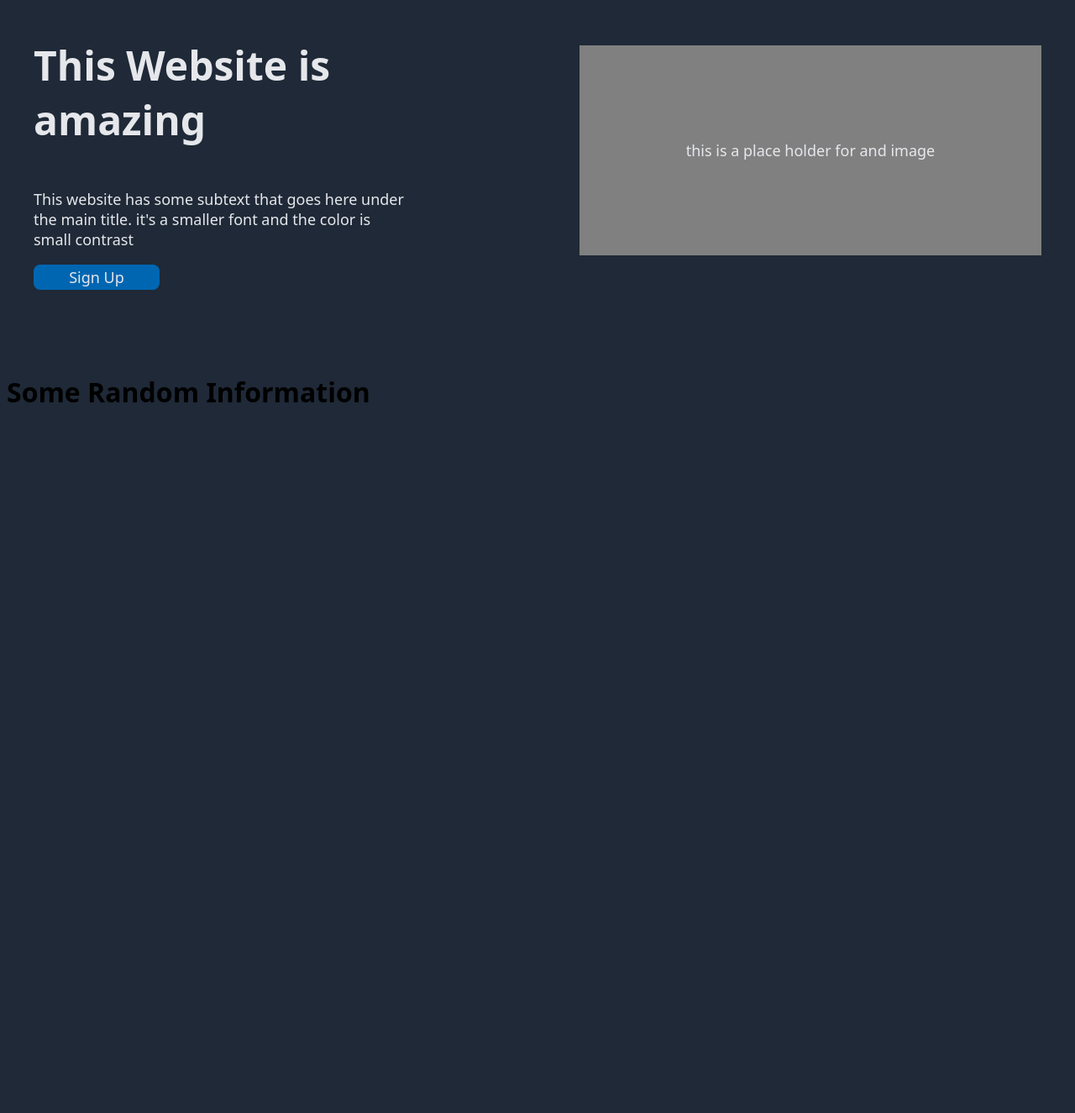
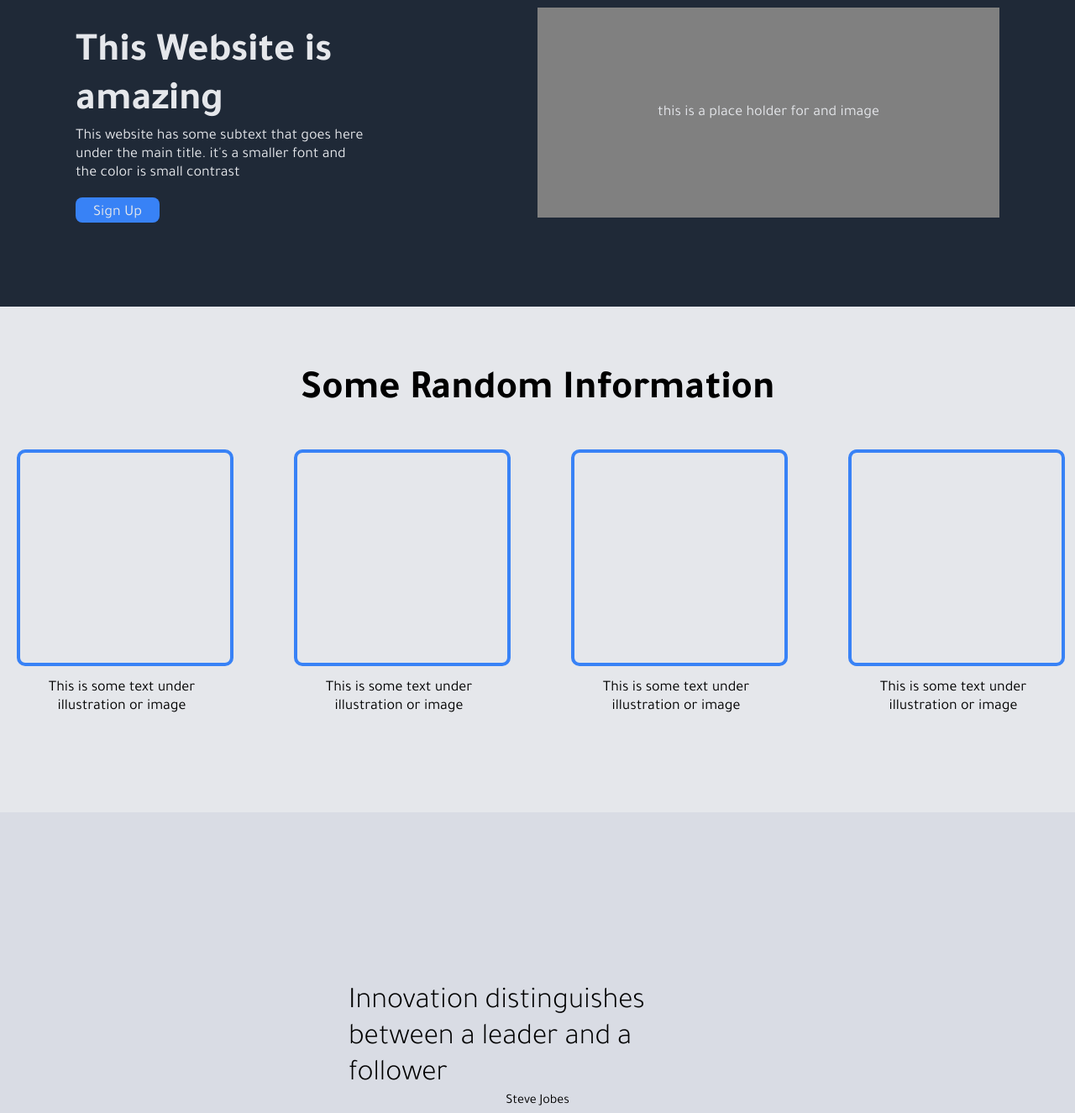
Before and after one commit to TurkiNAlghamdii/FirstLandingPage, a plain HTML site: page index.html in a window 1280 px wide. Shown: the part 119-1444 px from the top of the page at 84% size. Before the commit the page ends 800 px from the top, so only its background shows below. Drawn offline with Linux system fonts and the light colour scheme.

Commit message:
Completed the project!

```diff
--- a/index.html
+++ b/index.html
@@ -5,6 +5,9 @@
     <meta http-equiv="X-UA-Compatible" content="IE=edge">
     <meta name="viewport" content="width=device-width, initial-scale=1.0">
     <link rel="stylesheet" href="style.css">
+    <link rel="preconnect" href="https://fonts.googleapis.com">
+    <link rel="preconnect" href="https://fonts.gstatic.com" crossorigin>
+    <link href="https://fonts.googleapis.com/css2?family=Tajawal:wght@300;400;700;800&display=swap" rel="stylesheet">
     <title>Document</title>
 </head>
 <body>
@@ -23,9 +26,9 @@
 
         <div class="content">
             <div class="container2">
-                <h1 id="main-text">This Website is amazing</h1>
-                <p id="secondary-text">This website has some subtext that goes here under the main title. it's a smaller font and the color is small contrast</p>
-                <button class="buttons">Sign Up</button>
+                <h1 class="main-text">This Website is amazing</h1>
+                <p class="secondary-text">This website has some subtext that goes here under the main title. it's a smaller font and the color is small contrast</p>
+                <button class="button1">Sign Up</button>
             </div>
             <div class="image-placeholder">
                 this is a place holder for and image
@@ -35,12 +38,48 @@
     </div>
 
 
-    <div>
-        <h1>Some Random Information</h1>
-        <div></div>
-        <div></div>
-        <div></div>
-        <div></div>
+    <div class="info-container">
+        <h1 class="main-text">Some Random Information</h1>
+            <div class="boxes">
+                <div class="info">
+                    <div class="box"></div>
+                    <div class="text">This is some text under illustration or image</div>
+                </div>
+                <div class="info">
+                    <div class="box"></div>
+                    <div class="text">This is some text under illustration or image</div>
+                </div>
+                <div class="info">
+                    <div class="box"></div>
+                    <div class="text">This is some text under illustration or image</div>
+                </div>
+                <div class="info">
+                    <div class="box"></div>
+                    <div class="text">This is some text under illustration or image</div>
+                </div>
+        </div>
+    </div>
+
+    <div class="quote-section">
+        <div class="quote">
+            Innovation distinguishes between a leader and a follower
+        </div>
+        <div class="who">
+            Steve Jobes
+        </div>
+    </div>
+
+    <div class="sign-up-section">
+        <div class="sign-up-container">
+            <div class="call-text-container">
+                <h3 style="font-size: 20px;">Call to action it's time</h3>
+                <p style="font-size: 15px;">Sign up for our product by clicking that button right over there! </p>
+            </div>
+            <button class="button2">Sign Up</button>
+        </div>
+    </div>
+    <div class="footer">
+        <p>Copyright @ Turki 2023</p>
     </div>
 </body>
 </html>
--- a/style.css
+++ b/style.css
@@ -1,15 +1,17 @@
-html{
-    font-family: system-ui, -apple-system, BlinkMacSystemFont, 'Segoe UI', Roboto, Oxygen, Ubuntu, Cantarell, 'Open Sans', 'Helvetica Neue', sans-serif;
+body{
+    font-family: 'Tajawal', sans-serif;
     background-color: #1F2937;
+    margin: 0;
 }
 
 .container{
-
     color: #E5E7Eb;
     font-size: 18px;
 }
-#main-text{
+.main-text{
     font-size: 48px;
+    font-weight: bolder;
+    margin-bottom: 0px;
 }
 .headerList{
     list-style: none;
@@ -39,6 +41,8 @@ html{
 
 }
 
+/* ------------------------- */
+
 .content{
     display: flex;
     /* border: 10px solid white; */
@@ -50,9 +54,6 @@ html{
     margin-top: 70px;
 }
 .image-placeholder{
-    /* border: 8px solid white; */
-    /* flex: 1; */
-
     width: 550px;
     height: 250px;
     background-color: gray;
@@ -63,21 +64,141 @@ html{
     flex-shrink: 0;
 }
 .container2{
-    width: 450px;
+    /* width: 450px; */
+    max-width: 350px;
     display: flex;
     flex-direction: column;
     flex: 1 1 1;
     flex-shrink: 0;
-    align-items: center;
+}
+.secondary-text{
+   font-size: 18px;
+   color: #E5E7Eb;
 }
 
-.buttons{
-    background-color: #0066b2;
+.button1{
+    background-color: #3882F6;
     color: #E5E7Eb;
-    width: 150px;
+    font-weight: bolder;
+    width: 100px;
     height: 30px;
     border: none;
-	padding: 0px;
+	padding: 7px;
+	font: inherit;
+	cursor: pointer;
+	outline: inherit;
+    border-radius: 8px;
+    flex: 1 1 1;
+    flex-shrink: 0;
+}
+
+.container2 > .buttons{
+    align-self: flex-start;
+}
+
+/* ---------------------- */
+
+.info-container{
+    background-color: #E5E7Eb;
+    display: flex;
+    flex-direction: column;
+    text-align: center;
+    align-items: center;
+    justify-content: center;
+    padding-top: 40px;
+    padding-bottom: 100px;
+    gap: 40px;
+    flex-shrink: 0;
+    min-width: 700px;
+    flex: 1 1 1;
+    flex-shrink: 0;
+
+}
+.box{
+    border: 4px solid #3882F6;
+    border-radius: 10px;
+    width:250px;
+    height:250px;
+    color: #1F2937;
+}
+.boxes{
+    display: flex;
+    gap: 80px;
+}
+
+.info{
+    max-width: 250px;
+
+}
+
+.text{
+
+    font-size: 18px;
+    padding: 15px;
+}
+
+/* --------------------------- */
+
+.quote-section{
+    background-color: #D9DCE4;
+    /* padding-bottom: 250px; */
+    height: 560px;
+    display: flex;
+    flex-direction: column;
+    align-items: center;
+    justify-content: center;
+    min-width: 700px;
+    flex: 1 1 1;
+    flex-shrink: 0;
+
+}
+
+.quote{
+    font-size: 36px;
+    font-weight: lighter;
+    max-width: 450px;
+    flex: 1 1 1;
+    flex-shrink: 0;
+}
+.quoter{
+    font-size: 15px;
+    font-weight:500;
+}
+
+/* ---------------------- */
+
+.sign-up-section{
+    background-color: #E5E7Eb;
+    display: flex;
+    justify-content: center;
+
+}
+
+.sign-up-container{
+    background-color:#3882F6;
+    color:#E5E7Eb ;
+    margin:80px;
+    min-width: 750px;
+    padding: 50px 150px;
+    border-radius: 8px;
+    display: flex;
+    flex-direction: row;
+    align-items: center;
+    gap: 200px;
+
+    flex: 1 1 1;
+    flex-shrink: 0;
+
+}
+
+.button2{
+    background-color: #3882F6;
+    color: #E5E7Eb;
+    font-weight: bolder;
+    width: 100px;
+    height: 30px;
+    border: 2px solid #E5E7Eb;
+	padding: 7px;
 	font: inherit;
 	cursor: pointer;
 	outline: inherit;
@@ -86,7 +207,34 @@ html{
     flex-shrink: 0;
 
 }
+p {margin-top:0em}
+h3{margin-bottom:0em}
+p {margin-top:0em}
+h1{margin-bottom:0em}
 
-.container2 > .buttons{
-    align-self: flex-start;
+
+.sign-up-container > .button2{
+    /* align-self: flex-end; */
+    justify-content: center;
 }
+
+.call-text-container{
+    display: flex;
+    flex-direction: column;
+    margin:0;
+    padding: 0px;
+
+
+}
+
+.footer{
+    height: 75px;
+    color: #E5E7Eb;
+    display: flex;
+    flex-direction: column;
+    justify-content: center;
+    align-items: center;
+
+    /* padding: 25px; */
+
+}
```
